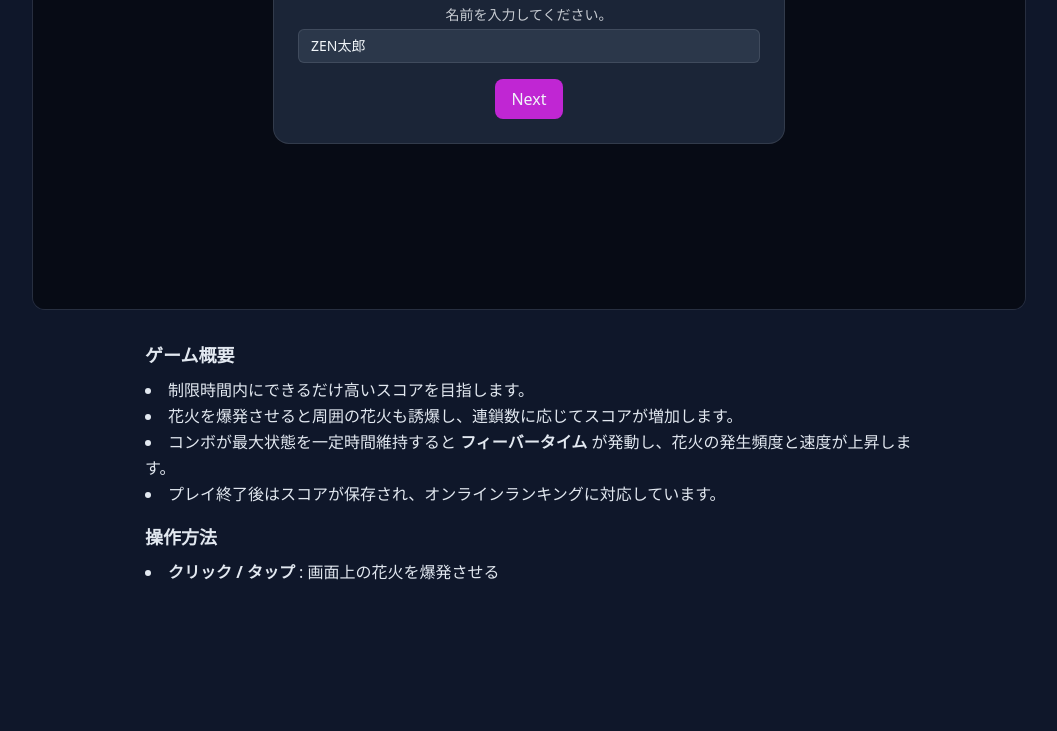
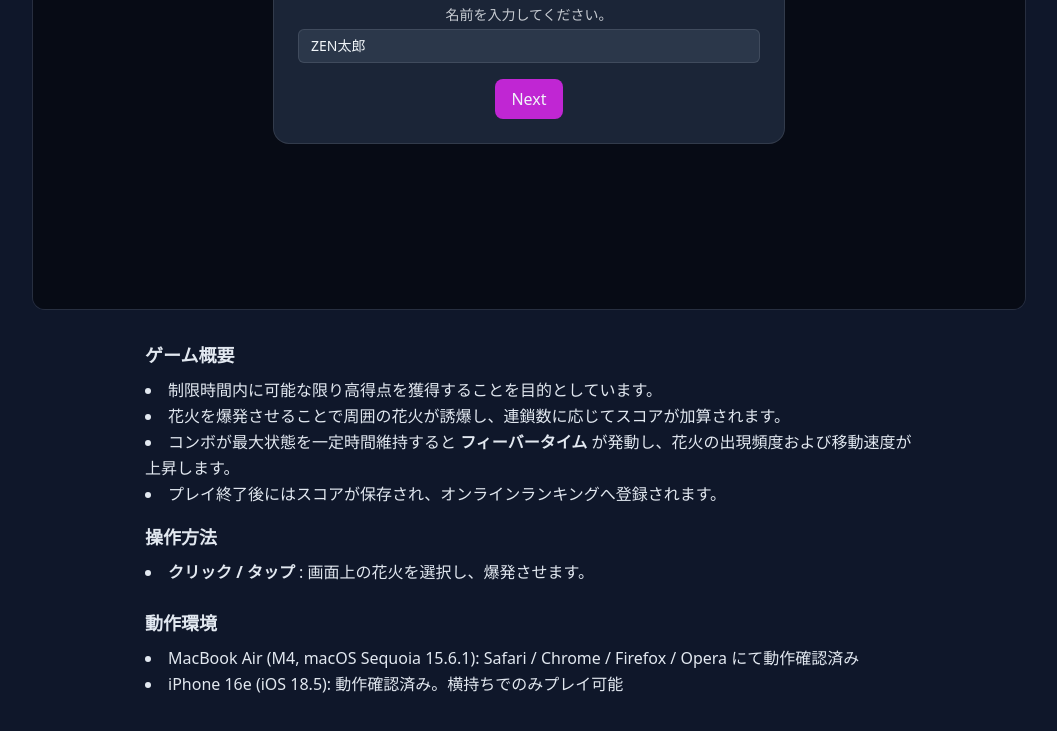
Before and after one commit to samoyed130-zen/Hanabee, a plain HTML site: page index.html in a window 1280 px wide. Shown: the part 309-1040 px from the top of the page, without its empty margins (111-1168 px from the left). Before the commit the page ends 942 px from the top, so only its background shows below. Drawn offline with nearby package versions, Linux system fonts and the light colour scheme.

Commit message:
docs: README と index.html に動作環境の説明を追記

```diff
--- a/index.html
+++ b/index.html
@@ -109,14 +109,19 @@
   <section class="max-w-3xl mx-auto mt-8 text-left leading-relaxed text-slate-200">
     <h2 class="text-lg font-bold mb-2">ゲーム概要</h2>
     <ul class="list-disc list-inside mb-4">
-      <li>制限時間内にできるだけ高いスコアを目指します。</li>
-      <li>花火を爆発させると周囲の花火も誘爆し、連鎖数に応じてスコアが増加します。</li>
-      <li>コンボが最大状態を一定時間維持すると <strong>フィーバータイム</strong> が発動し、花火の発生頻度と速度が上昇します。</li>
-      <li>プレイ終了後はスコアが保存され、オンラインランキングに対応しています。</li>
+      <li>制限時間内に可能な限り高得点を獲得することを目的としています。</li>
+      <li>花火を爆発させることで周囲の花火が誘爆し、連鎖数に応じてスコアが加算されます。</li>
+      <li>コンボが最大状態を一定時間維持すると <strong>フィーバータイム</strong> が発動し、花火の出現頻度および移動速度が上昇します。</li>
+      <li>プレイ終了後にはスコアが保存され、オンラインランキングへ登録されます。</li>
     </ul>
     <h2 class="text-lg font-bold mb-2">操作方法</h2>
     <ul class="list-disc list-inside">
-      <li><strong>クリック / タップ</strong> : 画面上の花火を爆発させる</li>
+      <li><strong>クリック / タップ</strong> : 画面上の花火を選択し、爆発させます。</li>
+    </ul>
+    <h2 class="text-lg font-bold mb-2 mt-6">動作環境</h2>
+    <ul class="list-disc list-inside">
+      <li>MacBook Air (M4, macOS Sequoia 15.6.1): Safari / Chrome / Firefox / Opera にて動作確認済み</li>
+      <li>iPhone 16e (iOS 18.5): 動作確認済み。横持ちでのみプレイ可能</li>
     </ul>
   </section>
 
```
Also changed, not shown: 1 other file.
